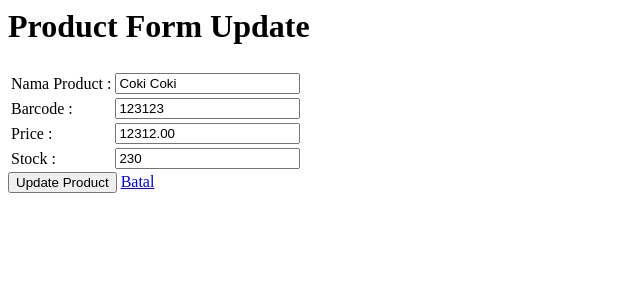
After one commit to nurramdandoni/hashmicro-test, a Django app: page /products/edit/6/ in a window 1280 px wide. The commit adds this page. Shown: the top 300 px of the page, without its empty margins (0-640 px from the left). Run offline with Django 5.2, Linux system fonts and the light colour scheme; data comes from the database, SQL or seed files in the repository; both versions use the stored data as it was after the commit.

Commit message:
add edit function

```diff
--- /dev/null
+++ b/product/templates/product/product_form_edit.html
@@ -0,0 +1,34 @@
+<h1>Product Form Update</h1>
+<!-- <a href="{% url 'product_add' %}">Create Product</a> -->
+
+<form action="{% url 'product_update' %}" method="POST">
+    {% csrf_token %}
+    <table>
+        <td><input type="hidden" name="id" value="{{products.id}}"></td>
+        <tr>
+            <td><span>Nama Product : </span></td>
+            <td><input type="text" name="name" value="{{products.name}}"></td>
+        </tr>
+        <tr>
+            <td><span>Barcode : </span></td>
+            <td><input type="text" name="barcode" value="{{products.barcode}}"></td>
+        </tr>
+        <tr>
+            <td><span>Price : </span></td>
+            <td><input type="text" name="price" value="{{products.price}}"></td>
+        </tr>
+        <tr>
+            <td><span>Stock : </span></td>
+            <td><input type="text" name="stock" value="{{products.stock}}"></td>
+        </tr>
+    </table>
+    <input type="submit" value="Update Product">
+    <a href="{% url 'product_list' %}">Batal</a>
+</form>
+<!-- {% if messages %}
+    {% for message in messages|slice:"-1:" %}
+        <div class="alert alert-{{ message.tags }}">
+            {{ message }}
+        </div>
+    {% endfor %}
+{% endif %} -->
--- a/product/templates/product/product_list.html
+++ b/product/templates/product/product_list.html
@@ -2,7 +2,7 @@
 <a href="{% url 'product_add' %}">Add New Product</a>
 <ul>
     {% for product in products %}
-        <li>{{ product.name }} - {{ product.price }} <a href="delete/{{ product.id }}" onclick="return confirmDelete(event);">Delete</a></li>
+        <li>{{ product.name }} - {{ product.price }} <a href="edit/{{ product.id }}">Edit</a> | <a href="delete/{{ product.id }}" onclick="return confirmDelete(event);">Delete</a></li>
     {% endfor %}
 </ul>
 
--- a/product/urls.py
+++ b/product/urls.py
@@ -1,9 +1,11 @@
 from django.urls import path
-from .views import product_list,product_add,product_delete, product_create
+from .views import product_list,product_add,product_edit,product_delete, product_create,product_update
 
 urlpatterns = [
     path('products/', product_list, name='product_list'),
     path('products/add', product_add, name='product_add'),
     path('products/delete/<str:id>/', product_delete, name='product_delete'),
+    path('products/edit/<str:id>/', product_edit, name='product_edit'),
     path('products/create/', product_create, name='product_create'),
+    path('products/update/', product_update, name='product_update'),
 ]
--- a/product/views.py
+++ b/product/views.py
@@ -2,6 +2,7 @@ from django.shortcuts import render, get_object_or_404, redirect
 from .models import Product
 from django.contrib import messages
 from django.http import JsonResponse
+from django.forms.models import model_to_dict
 
 def product_list(request):
     products = Product.objects.all()
@@ -10,6 +11,12 @@ def product_list(request):
 
 def product_add(request):
     return render(request, 'product/product_form.html')
+
+def product_edit(request,id):
+    products = Product.objects.get(id=id)
+    dataEdit = model_to_dict(products)
+    # return JsonResponse({'products': model_to_dict(products)})
+    return render(request, 'product/product_form_edit.html',{'products': dataEdit})
 
 def product_delete(request,id):
     Product.objects.get(id=id).delete()
@@ -32,3 +39,22 @@ def product_create(request):
 
         return redirect('product_list')
     return render(request, 'product/product_form.html')
+
+def product_update(request):
+    if request.method == 'POST':
+        id = request.POST['id']
+        name = request.POST['name']
+        barcode = request.POST['barcode']
+        price = request.POST['price']
+        stock = request.POST['stock']
+
+        products = Product.objects.get(id=id)
+        products.name = name
+        products.barcode = barcode
+        products.price = price
+        products.stock = stock
+        products.save()
+        messages.success(request, 'Product Update successfully!')
+
+        return redirect('product_list')
+    return render(request, 'product/product_form.html')
```
Also changed, not shown: db.sqlite3.
